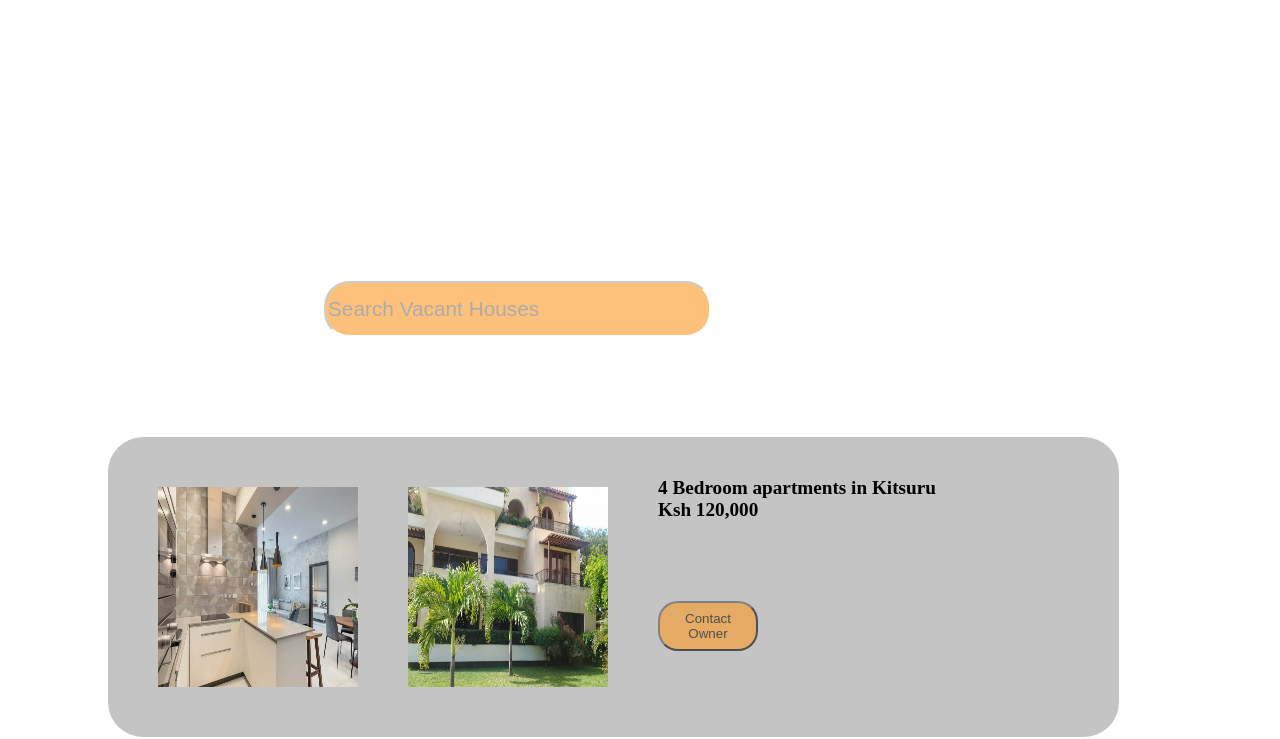
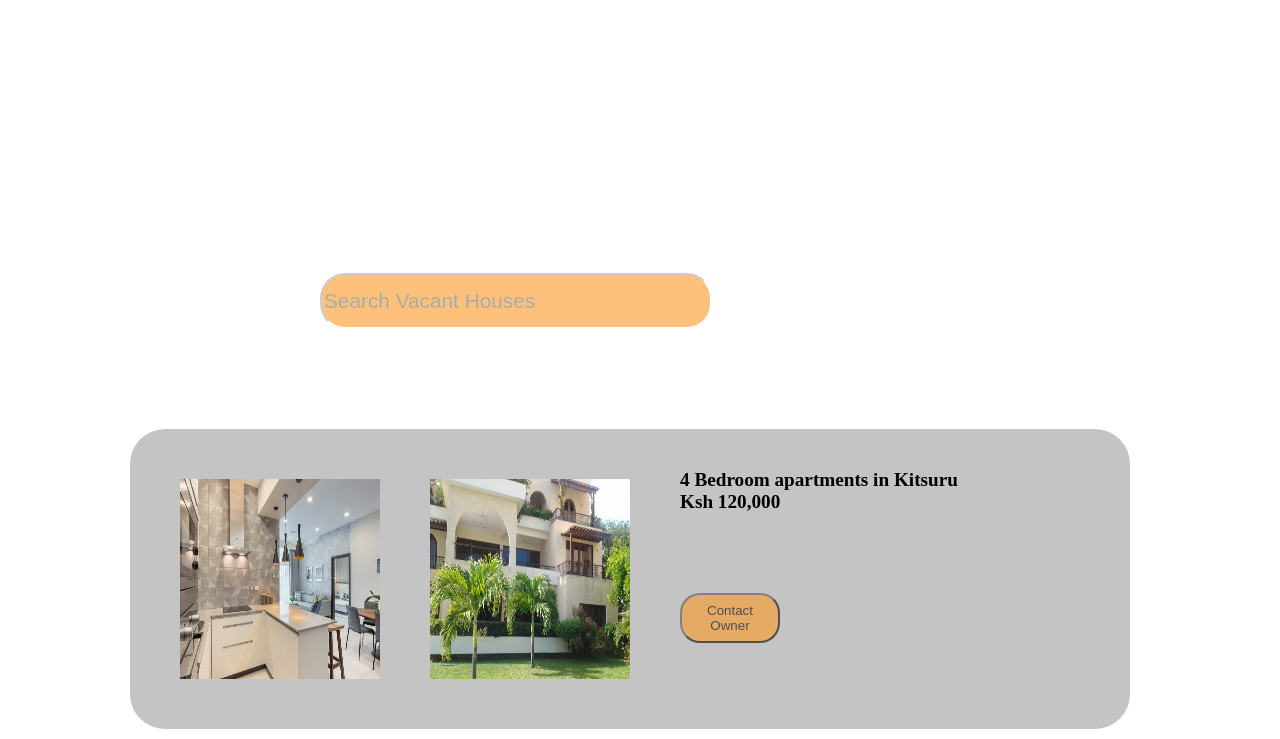
Before and after one commit to KIbet1998/The-a-team, a plain HTML site: page vacanthouses.html in a window 1280 px wide. Shown: the part 227-966 px from the top of the page. Drawn offline with Linux system fonts and the light colour scheme.

Commit message:
Remove white space around pages, attempt to fix overflowing div

```diff
--- a/index.css
+++ b/index.css
@@ -1,4 +1,8 @@
-
+body{
+    margin: 0;
+    padding: 0;
+    overflow-x: hidden;
+}
 header{
     background-image: url("./images/home/header.jpg");
     background-position: center center;
--- a/price.css
+++ b/price.css
@@ -1,4 +1,8 @@
-
+body{
+    margin: 0;
+    padding: 0;
+    overflow-x: hidden;
+}
 header {
     background-image: url("./images/header2.jpg");
     background-position: center center;
--- a/vacanthouses.css
+++ b/vacanthouses.css
@@ -1,4 +1,9 @@
 @media only screen and (min-width:100px){
+    body{
+        margin: 0;
+        padding: 0;
+        overflow-x: hidden;
+    }
 header{
     background-image: url("./images/header2.jpg");
 
@@ -60,23 +65,25 @@ ul{
     position: relative;
     font-size: 1.3em;
 
-
 }
-
+@media only screen and (min-width:100px){
 #house{
     background-color:  #C4C4C4;
     position: relative;
-    width: 80%;
+
     max-width: auto;
     height: 300px;
     left: 100px;
     margin-top: 100px;
-    margin-right: 300px;
+
     border-radius: 35px;
     box-sizing: border-box;
     display: flex;
-
-
+    padding-right: 50px;
+    margin-left: 30px;
+    margin-right: 75px;
+    width: 1000px;
+}
 }
 
 #house button{
```
